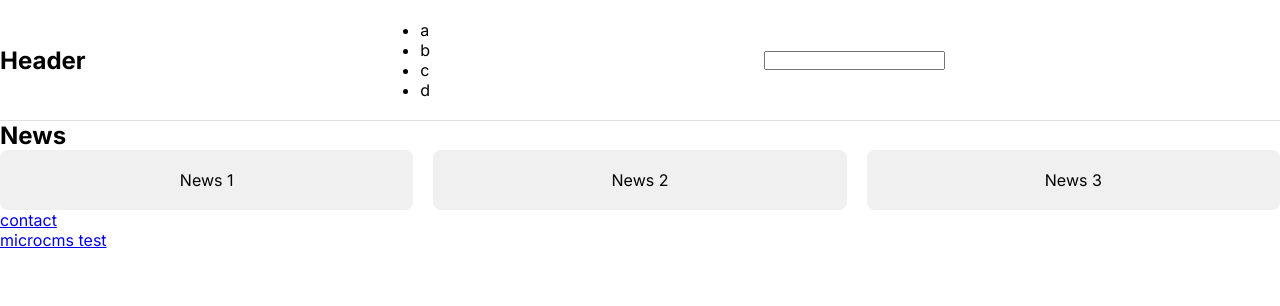
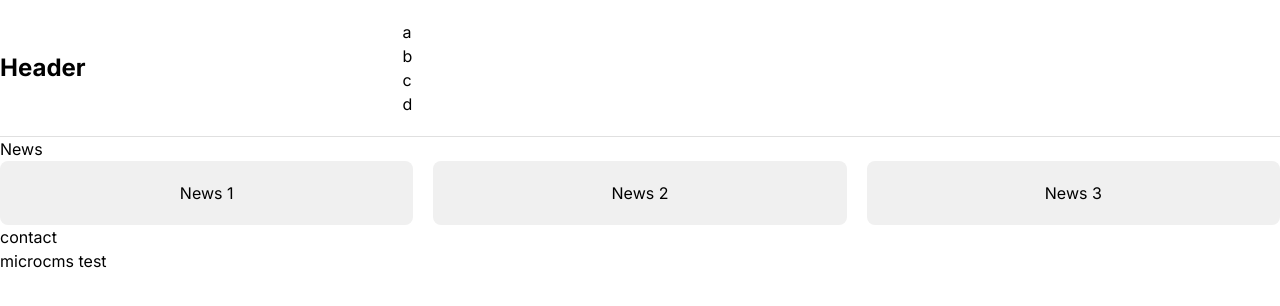
Before and after one commit to u5u5u5u/chinet_hp, a Next.js app: page / in a window 1280 px wide. Shown: the top 306 px of the page. Built offline with nearby package versions, Linux system fonts and the light colour scheme.

Commit message:
add:tailwindcss install#46

```diff
--- a/package.json
+++ b/package.json
@@ -19,9 +19,12 @@
     "@types/node": "^20",
     "@types/react": "^18",
     "@types/react-dom": "^18",
+    "autoprefixer": "^10.4.20",
     "eslint": "^8",
     "eslint-config-next": "14.2.4",
+    "postcss": "^8.4.49",
     "sass": "^1.77.6",
+    "tailwindcss": "^3.4.17",
     "typescript": "^5"
   }
 }
--- /dev/null
+++ b/postcss.config.js
@@ -0,0 +1,6 @@
+module.exports = {
+  plugins: {
+    tailwindcss: {},
+    autoprefixer: {},
+  },
+}
--- a/src/app/globals.scss
+++ b/src/app/globals.scss
@@ -1,3 +1,7 @@
+@tailwind base;
+@tailwind components;
+@tailwind utilities;
+
 // CSSの初期化
 * {
   margin: 0;
--- /dev/null
+++ b/tailwind.config.js
@@ -0,0 +1,15 @@
+/** @type {import('tailwindcss').Config} */
+module.exports = {
+  content: [
+    "./app/**/*.{js,ts,jsx,tsx,mdx}",
+    "./pages/**/*.{js,ts,jsx,tsx,mdx}",
+    "./components/**/*.{js,ts,jsx,tsx,mdx}",
+
+    // Or if using `src` directory:
+    "./src/**/*.{js,ts,jsx,tsx,mdx}",
+  ],
+  theme: {
+    extend: {},
+  },
+  plugins: [],
+};
```
Also changed, not shown: 1 other file (tests, documents, lock files or other folders).
